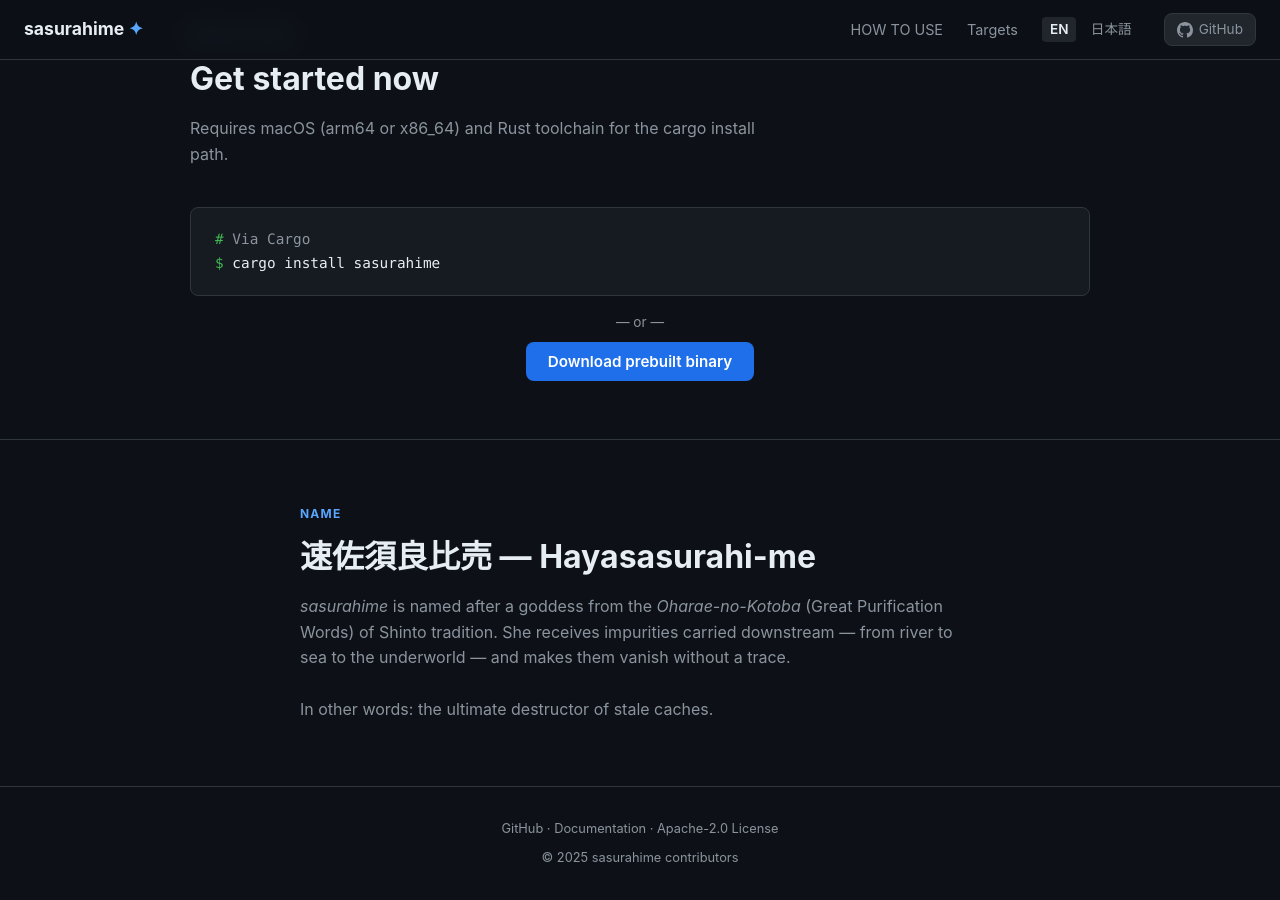
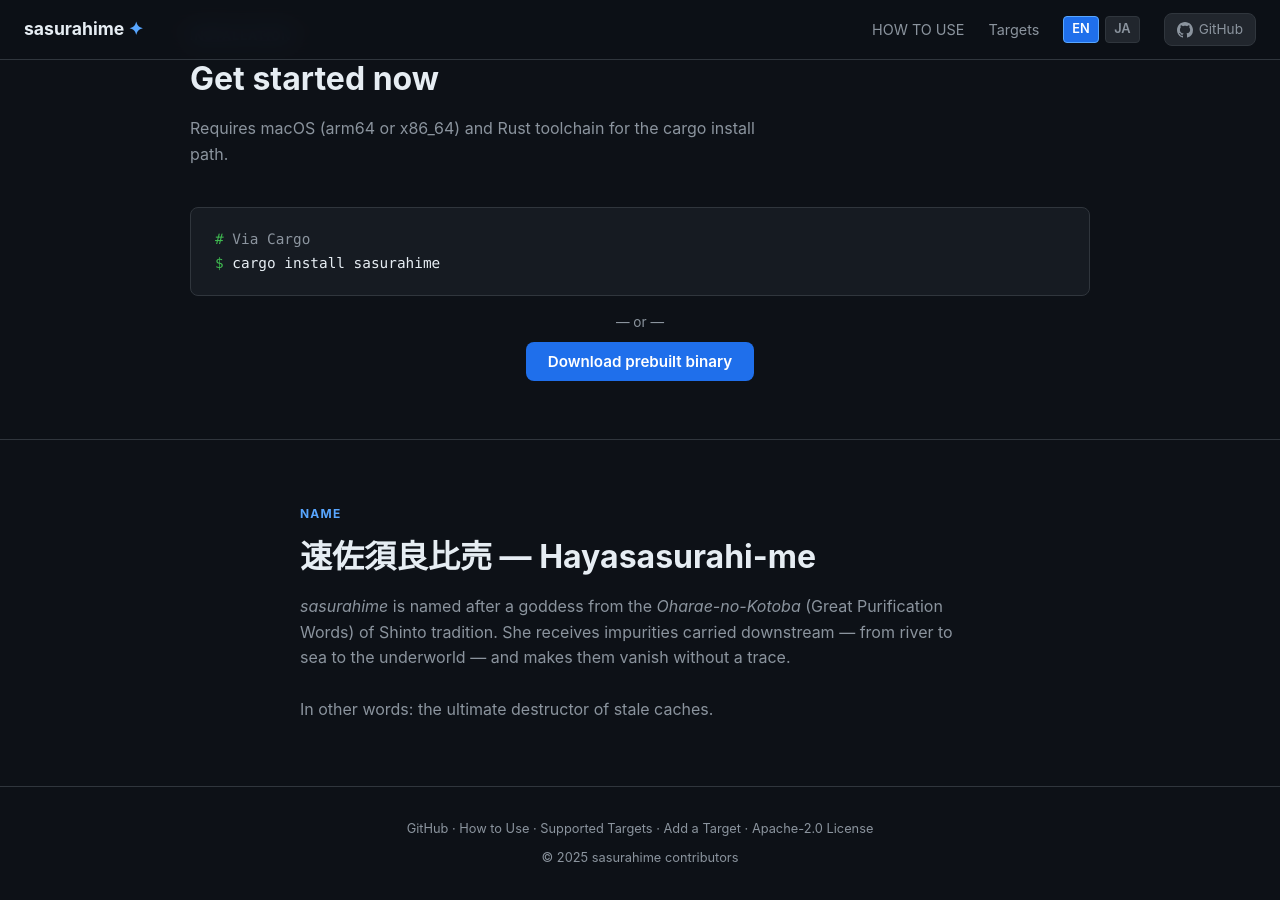
Before and after one commit to armaniacs/sasurahime, a Jekyll site: the page built from docs/index.html, in a window 1280 px wide and 900 px high, scrolled down 2695 px. Built offline with Jekyll 4.4.1, drawn with Linux system fonts in a browser that asks for light colours.

Commit message:
docs: unify lang switcher and expand footer links on EN landing page

```diff
--- a/docs/index.html
+++ b/docs/index.html
@@ -23,8 +23,8 @@
     <a href="HOWTO-USE">HOW TO USE</a>
     <a href="SUPPORTED">Targets</a>
     <div class="lang-switch">
-      <span class="active">EN</span>
-      <a href="ja/">日本語</a>
+      <span class="lang-btn active">EN</span>
+      <a class="lang-btn" href="ja/">JA</a>
     </div>
     <a class="nav-gh" href="https://github.com/armaniacs/sasurahime" target="_blank" rel="noopener">
       <svg height="16" width="16" viewBox="0 0 16 16" fill="currentColor"><path d="M8 0C3.58 0 0 3.58 0 8c0 3.54 2.29 6.53 5.47 7.59.4.07.55-.17.55-.38 0-.19-.01-.82-.01-1.49-2.01.37-2.53-.49-2.69-.94-.09-.23-.48-.94-.82-1.13-.28-.15-.68-.52-.01-.53.63-.01 1.08.58 1.23.82.72 1.21 1.87.87 2.33.66.07-.52.28-.87.51-1.07-1.78-.2-3.64-.89-3.64-3.95 0-.87.31-1.59.82-2.15-.08-.2-.36-1.02.08-2.12 0 0 .67-.21 2.2.82.64-.18 1.32-.27 2-.27.68 0 1.36.09 2 .27 1.53-1.04 2.2-.82 2.2-.82.44 1.1.16 1.92.08 2.12.51.56.82 1.27.82 2.15 0 3.07-1.87 3.75-3.65 3.95.29.25.54.73.54 1.48 0 1.07-.01 1.93-.01 2.2 0 .21.15.46.55.38A8.013 8.013 0 0016 8c0-4.42-3.58-8-8-8z"/></svg>
@@ -206,7 +206,9 @@
 <footer>
   <p>
     <a href="https://github.com/armaniacs/sasurahime" target="_blank" rel="noopener">GitHub</a> ·
-    <a href="HOWTO-USE">Documentation</a> ·
+    <a href="HOWTO-USE">How to Use</a> ·
+    <a href="SUPPORTED">Supported Targets</a> ·
+    <a href="HOWTO-ADD-target">Add a Target</a> ·
     Apache-2.0 License
   </p>
   <p style="margin-top:0.5rem">© 2025 sasurahime contributors</p>
```
